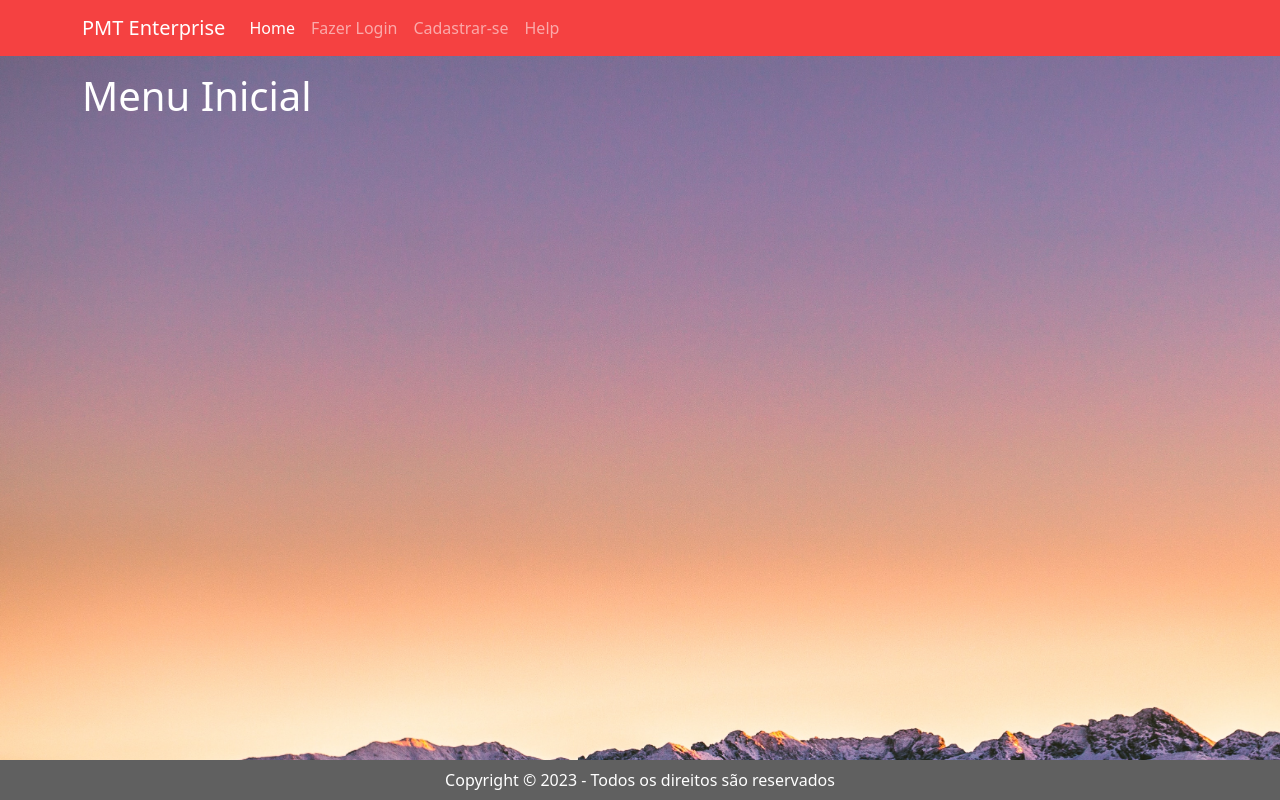
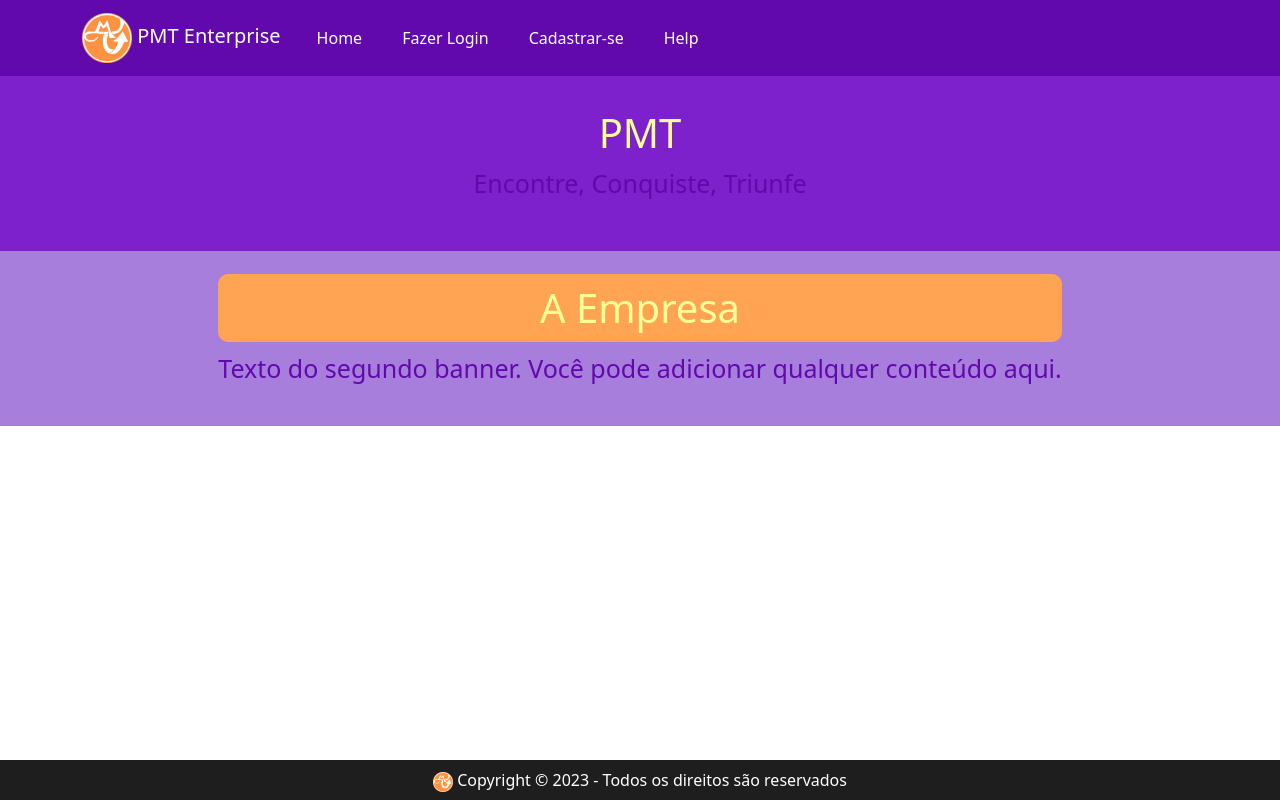
Before and after one commit to RafaelS3iwa/PMT_Web, a PHP site: page / in a window 1280 px wide. Run offline with PHP 8.4, Linux system fonts and the light colour scheme.

Commit message:
PMT Web 2.0 25.10.23

```diff
--- /dev/null
+++ b/assets/css/styleHome.css
@@ -0,0 +1,29 @@
+/* Estilos para o banner */
+.banner1 {
+    display: flex;
+    justify-content: center;
+    align-items: center;
+    height: 175px;
+    background-color: #7C21CB; /* Cor de fundo do banner */
+}
+
+/* Estilos para o conteúdo dentro do banner */
+.content {
+    background-color: transparent; /* Cor de fundo do retângulo */
+    border-radius: 15px; /* Borda arredondada */
+    padding: 20px; /* Espaçamento interno */
+    text-align: center;
+}
+
+/* Estilos para o título do banner */
+.content h1 {
+    font-size: 40px;
+    color: #FFFF97;
+    margin: 10; /* Remover margem padrão */
+}
+
+/* Estilos para o texto do banner */
+.content p {
+    font-size: 25px;
+    color: #FFFF97;
+}
--- /dev/null
+++ b/assets/css/styleHome2.css
@@ -0,0 +1,35 @@
+.banner2 {
+    display: flex;
+    justify-content: center;
+    align-items: center;
+    height: 175px;
+    background-color: #A77EDC; /* Cor de fundo do banner */
+}
+
+/* Estilos para o conteúdo dentro do banner */
+.content {
+    background-color: transparent; /* Cor de fundo do retângulo */
+    border-radius: 15px; /* Borda arredondada */
+    padding: 20px; /* Espaçamento interno */
+    text-align: center;
+}
+
+/* Estilos para o título do banner */
+.content h1 {
+    font-size: 40px;
+    color: #FFFF97;
+    margin: 10; /* Remover margem padrão */
+}
+
+/* Estilos para o texto do banner */
+.content p {
+    font-size: 25px;
+    color: #6109AC;
+}
+/* Estilos para o título com retângulo e bordas arredondadas */
+.title-with-border {
+    background-color: #FFA452;
+    color: #fff; /* Cor do texto no título */
+    border-radius: 10px; /* Borda arredondada */
+    padding: 10px; /* Espaçamento interno */
+}
--- /dev/null
+++ b/assets/css/stylecabecalho.css
@@ -0,0 +1,20 @@
+:root {
+    --bs-primary-rgb: 97, 9, 172;
+}
+
+/* Estilos para o botão personalizado */
+.custom-button {
+    display: inline-block;
+    padding: 10px 20px;
+    background-color: var(--bs-primary-rgb); /* Cor de fundo do botão */
+    color: #fff; /* Cor do texto no botão */
+    border: none;
+    border-radius: 8px; /* Borda arredondada do botão */
+    text-decoration: none;
+    transition: background-color 0.3s, border-radius 0.3s; /* Transições suaves para efeitos de hover */
+}
+
+.custom-button:hover {
+    background-color: #FFA452; /* Cor de fundo vermelho quando o mouse passa por cima */
+    border-radius: 20px; /* Borda arredondada aumentada quando o mouse passa por cima */
+}
--- a/includes/cabecalho.php
+++ b/includes/cabecalho.php
@@ -1,5 +1,5 @@
 <!doctype html>
-<html lang="en">
+<html lang="pt-br">
 
 <head>
     <meta charset="utf-8">
@@ -7,29 +7,31 @@
 
     <title>Sistema Biblioteca</title>
     <link href="https://cdn.jsdelivr.net/npm/bootstrap@5.3.1/dist/css/bootstrap.min.css" rel="stylesheet" integrity="sha384-4bw+/aepP/YC94hEpVNVgiZdgIC5+VKNBQNGCHeKRQN+PtmoHDEXuppvnDJzQIu9" crossorigin="anonymous">
-
+    <link rel="stylesheet" type="text/css" href="/assets/css/stylecabecalho.css">
     <style>
         :root {
-            --bs-primary-rgb: 245, 65, 65;
-            --bs-secondary-rgb: 96, 96, 96;
+            --bs-primary-rgb: 97, 9, 172;
         }
     </style>
 </head>
 
 <body class="d-flex flex-column min-vh-100">
+    </div>
     <header>
         <nav class="navbar navbar-expand-lg bg-primary" data-bs-theme="dark">
             <div class="container">
-                <a class="navbar-brand" href="#">PMT Enterprise</a>
+                <a class="navbar-brand" href="#">
+                <img src="/assets/img/Logo PMT true.png" alt="Logo" height="50"> PMT Enterprise</a>
                 <button class="navbar-toggler" type="button" data-bs-toggle="collapse" data-bs-target="#navbarNavAltMarkup" aria-controls="navbarNavAltMarkup" aria-expanded="false" aria-label="Toggle navigation">
                     <span class="navbar-toggler-icon"></span>
                 </button>
                 <div class="collapse navbar-collapse" id="navbarNavAltMarkup">
                     <div class="navbar-nav">
-                        <a class="nav-link active" aria-current="page" href="/index.php">Home</a>
-                        <a class="nav-link" href="/admin/usuarios/">Fazer Login</a>
-                        <a class="nav-link" href="/admin/Cadastro/">Cadastrar-se</a>
-                        <a class="nav-link" href="/admin/usuarios/">Help</a>
+                    <a class="custom-button" href="/index.php">Home</a>
+                        <a class="custom-button" href="/admin/usuarios/">Fazer Login</a>
+                        <a class="custom-button" href="/admin/Cadastro/">Cadastrar-se</a>
+                        <a class="custom-button" href="#">Help</a>
+                        </a>
                     </div>
                 </div>
             </div>
--- a/includes/rodape.php
+++ b/includes/rodape.php
@@ -1,5 +1,5 @@
-<footer class="bg-secondary text-white text-center p-2 mt-auto">
-    Copyright &COPY; <?= date("Y") ?> - Todos os direitos são reservados
+<footer style="background-color: #1E1E1E;" class="text-white text-center p-2 mt-auto">
+<img src="/assets/img/Logo PMT true.png" alt="Logo" height="20"> Copyright &COPY; <?= date("Y") ?> - Todos os direitos são reservados
 </footer>
 
 <script src="https://cdn.jsdelivr.net/npm/bootstrap@5.3.1/dist/js/bootstrap.bundle.min.js" integrity="sha384-HwwvtgBNo3bZJJLYd8oVXjrBZt8cqVSpeBNS5n7C8IVInixGAoxmnlMuBnhbgrkm" crossorigin="anonymous"></script>
--- a/index.php
+++ b/index.php
@@ -2,18 +2,36 @@
 require_once $_SERVER['DOCUMENT_ROOT'] . "/includes/cabecalho.php";
 ?>
 
-<main class="container mt-3 mb-3">
-    <h1 style="color: white;">Menu Inicial</h1>
-</main>
-<style>
-  /* Estilo para a imagem de fundo */
-  body {
-    background-image: url('/assets/img/pexels-marek-piwnicki-5913337.jpg'); /* Nome da imagem que você baixou */
-    background-size: 1950px 1150px;
-    background-repeat: no-repeat;
-    background-attachment: fixed;
-  }
-</style>
+<!DOCTYPE html>
+<html lang="pt-br">
+
+<head>
+  <meta charset="UTF-8">
+  <meta http-equiv="X-UA-Compatible" content="IE=edge">
+  <meta name="viewport" content="width=device-width, initial-scale=1.0">
+  <title>Banners</title>
+  <link rel="stylesheet" type="text/css" href="/assets/css/styleHome.css">
+  <link rel="stylesheet" type="text/css" href="/assets/css/styleHome2.css">
+</head>
+
+<body>
+  <div class="banner banner1">
+    <div class="content">
+      <h1>PMT</h1>
+      <p>Encontre, Conquiste, Triunfe</p>
+    </div>
+  </div>
+
+  <div class="banner banner2">
+    <div class="content">
+      <h1 class="title-with-border">A Empresa</h1>
+      <p>Texto do segundo banner. Você pode adicionar qualquer conteúdo aqui.</p>
+    </div>
+  </div>
+</body>
+
+</html>
+
 <?php
 require_once $_SERVER['DOCUMENT_ROOT'] . "/includes/rodape.php";
 ?>
```
Also changed, not shown: models/Usuarios.php (+63 -0 lines), assets/img/Banner1-removebg-preview.png (added), assets/img/Logo PMT true.png (added), assets/img/a.png (deleted), assets/img/pexels-fauxels-3184419.jpg (deleted), assets/img/pexels-marek-piwnicki-5913337.jpg (deleted).
